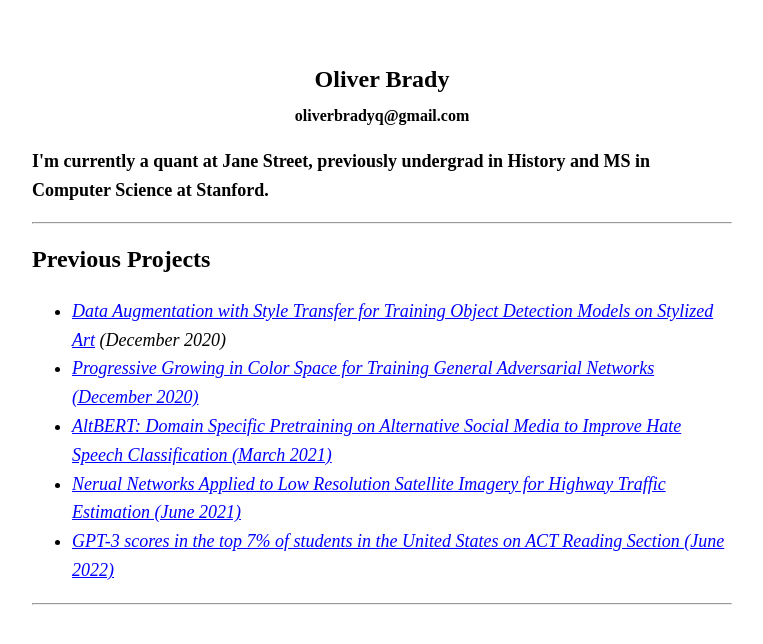
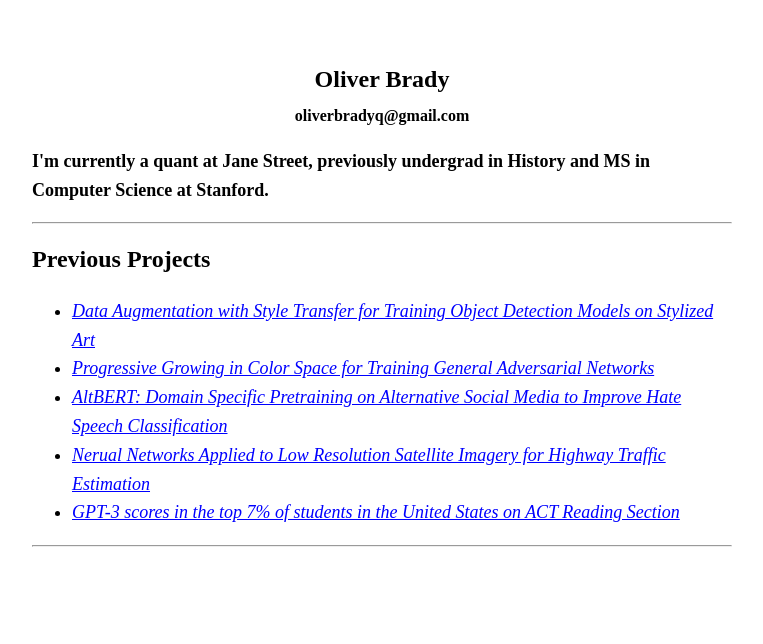
Before and after one commit to oqbrady/oqbrady.github.io, a plain HTML site: page index.html in a window 1280 px wide. Shown: the whole page, without its empty margins (258-1021 px from the left). Drawn offline with Linux system fonts and the light colour scheme.

Commit message:
next commit

```diff
--- a/index.html
+++ b/index.html
@@ -38,19 +38,19 @@
             <div>
                 <ul>
                         <li>
-                      <a href="https://github.com/oqbrady/Project_Papers/blob/main/Style_Transfer_Data_Aug.pdf"><i>Data Augmentation with Style Transfer for Training Object Detection Models on Stylized Art</a> (December 2020)
+                      <a href="https://github.com/oqbrady/Project_Papers/blob/main/Style_Transfer_Data_Aug.pdf"><i>Data Augmentation with Style Transfer for Training Object Detection Models on Stylized Art</a>
                     </li>
                      <li>
-                      <a href="https://github.com/oqbrady/Project_Papers/blob/main/K_means_training.pdf"><i>Progressive Growing in Color Space for Training General Adversarial Networks (December 2020)</i></a>
+                      <a href="https://github.com/oqbrady/Project_Papers/blob/main/K_means_training.pdf"><i>Progressive Growing in Color Space for Training General Adversarial Networks</i></a>
                     </li>
                     <li>
-                      <a href="https://github.com/oqbrady/Project_Papers/blob/main/AltBert.pdf"><i>AltBERT: Domain Specific Pretraining on Alternative Social Media to Improve Hate Speech Classification (March 2021)</i></a>
+                      <a href="https://github.com/oqbrady/Project_Papers/blob/main/AltBert.pdf"><i>AltBERT: Domain Specific Pretraining on Alternative Social Media to Improve Hate Speech Classification </i></a>
                     </li>
                     <li>
-                      <a href="https://github.com/oqbrady/Project_Papers/blob/main/Sat_traffic.pdf"><i>Nerual Networks Applied to Low Resolution Satellite Imagery for Highway Traffic Estimation (June 2021)</i></a>
+                      <a href="https://github.com/oqbrady/Project_Papers/blob/main/Sat_traffic.pdf"><i>Nerual Networks Applied to Low Resolution Satellite Imagery for Highway Traffic Estimation</i></a>
                     </li>
                         <li>
-                      <a href="https://github.com/oqbrady/Project_Papers/blob/main/GPT_3_ACT.pdf"><i>GPT-3 scores in the top 7% of students in the United States on ACT Reading Section (June 2022)</i></a>
+                      <a href="https://github.com/oqbrady/Project_Papers/blob/main/GPT_3_ACT.pdf"><i>GPT-3 scores in the top 7% of students in the United States on ACT Reading Section</i></a>
                     </li>
                 </ul>
             </div>
```
